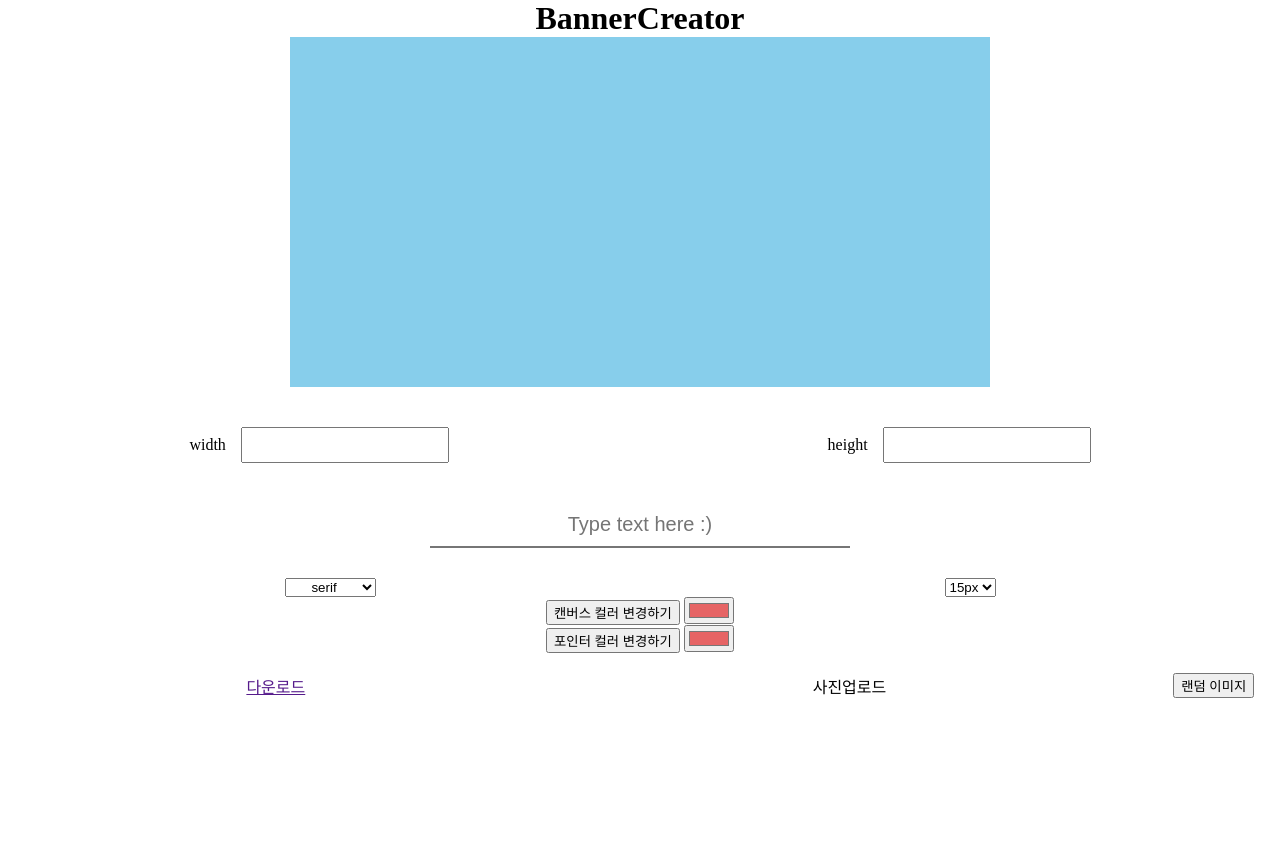
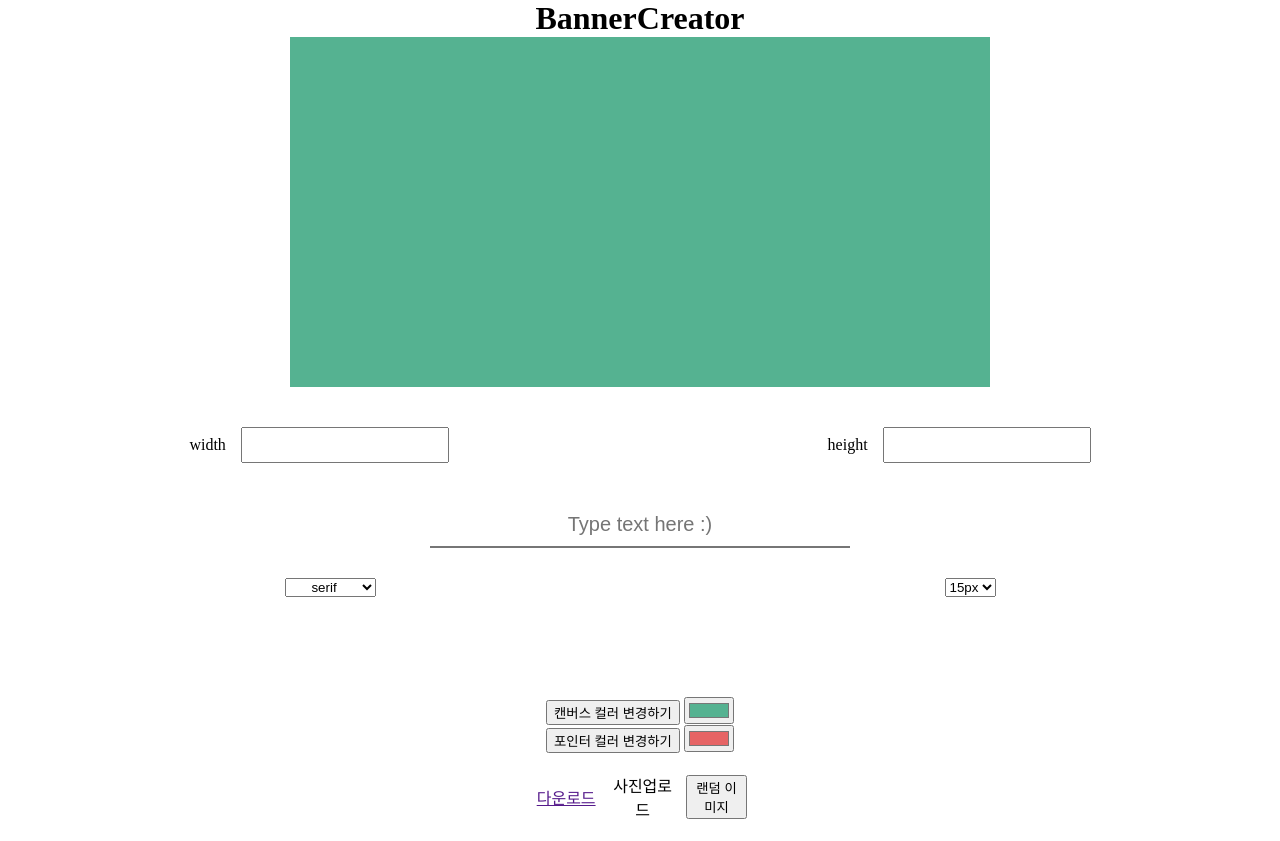
Before and after one commit to jiwonkim0131/BannerCreator, a plain HTML site: page index.html in a window 1280 px wide. Both pictures are taken after a click on the button "캔버스 컬러 변경하기". Before the commit the page ends 800 px from the top, so only its background shows below. Drawn offline with Linux system fonts and the light colour scheme.

Commit message:
feat: Modify color picker event

```diff
--- a/css/style.css
+++ b/css/style.css
@@ -74,6 +74,12 @@ body {
   padding: 20px;
 }
 
+.color-picker-container {
+  display: flex;
+  flex-direction: column;
+  margin-top: 100px;
+}
+
 .upload {
   max-width: 500px;
 
--- a/js/app.js
+++ b/js/app.js
@@ -54,15 +54,29 @@ $fontSelectContainer.onchange = ({ target }) => {
   render();
 };
 
-//캔버스 컬러 변경 이벤트
-document.querySelector('.canvas-bg-color').onclick = e => {
+//캔버스 컬러 피커  이벤트
+document.querySelector('.canvas-bg-color').onchange = e => {
   canvas.backgroundColor = e.target.value;
   render();
 };
 
-//폰트 컬러 변경 이벤트
-document.querySelector('.font-color').onclick = e => {
+//캔버스 컬러 랜덤 변경  이벤트
+document.querySelector('.random-color-canvas').onclick = () => {
+  canvas.backgroundColor = getRandomColor();
+  document.querySelector('.canvas-bg-color').value = canvas.backgroundColor;
+  render();
+};
+
+//폰트 컬러 피커 이벤트
+document.querySelector('.font-color').onchange = e => {
   canvas.color = e.target.value;
+  render();
+};
+
+//폰트 컬러 랜덤 변경  이벤트
+document.querySelector('.random-color-font').onclick = e => {
+  canvas.color = getRandomColor();
+  document.querySelector('.font-color').value = canvas.color;
   render();
 };
 
@@ -96,7 +110,7 @@ $source.onload = () => {
   }, 500);
 };
 
-$download.onclick = e => {
+document.querySelector('.download').onclick = e => {
   e.target.href = $canvas.toDataURL();
 };
 
```
